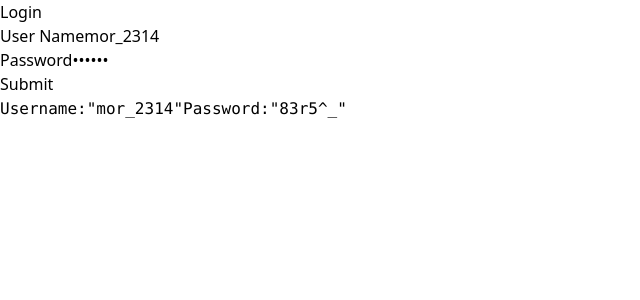
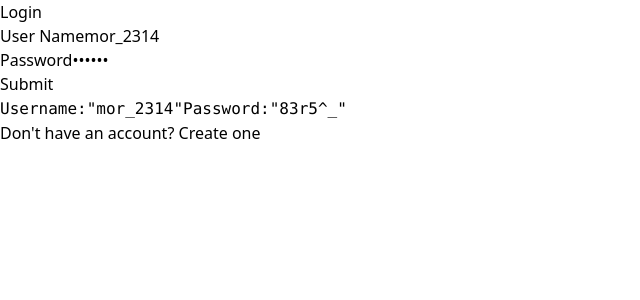
Before and after one commit to MobvenTeam1/FitAI-front-end-app-react.ts, a React (Vite) app: page /auth/login in a window 1280 px wide. Shown: the top 300 px of the page, without its empty margins (0-640 px from the left). Built offline with nearby package versions, Linux system fonts and the light colour scheme.

Commit message:
create account route added

```diff
--- a/src/pages/auth/Login.tsx
+++ b/src/pages/auth/Login.tsx
@@ -7,6 +7,8 @@ import { RHFSubmitButton } from "../../components/hook-form/RHFSubmitButton";
 import { RHFFormValues } from "../../components/hook-form/RHFFormValues";
 import { AuthContext } from "../../auth/AuthContext";
 import { useContext } from "react";
+import { useRouter } from "../../hooks/useRouter";
+import { paths } from "../../routes/paths";
 
 export type FormValues = {
   username: string;
@@ -27,6 +29,7 @@ const defaultValues: FormValues = {
 };
 
 export const Login: React.FC = () => {
+  const router = useRouter();
   const { login } = useContext(AuthContext);
 
   const form = useForm<FormValues>({
@@ -64,11 +67,25 @@ export const Login: React.FC = () => {
                 />
               </div>
 
-              <RHFSubmitButton color="red" />
+              <RHFSubmitButton color="green" />
 
               <RHFFormValues />
             </form>
           </FormProvider>
+
+          <div
+            className="mt-4 text-center"
+            onClick={() =>
+              router.push(`/${paths.auth.root}/${paths.auth.register}`)
+            }
+          >
+            <p className="text-sm text-gray-600">
+              Don't have an account?{" "}
+              <span className="font-medium text-red-600 hover:text-red-500 cursor-pointer">
+                Create one
+              </span>
+            </p>
+          </div>
         </div>
       </div>
 
```
